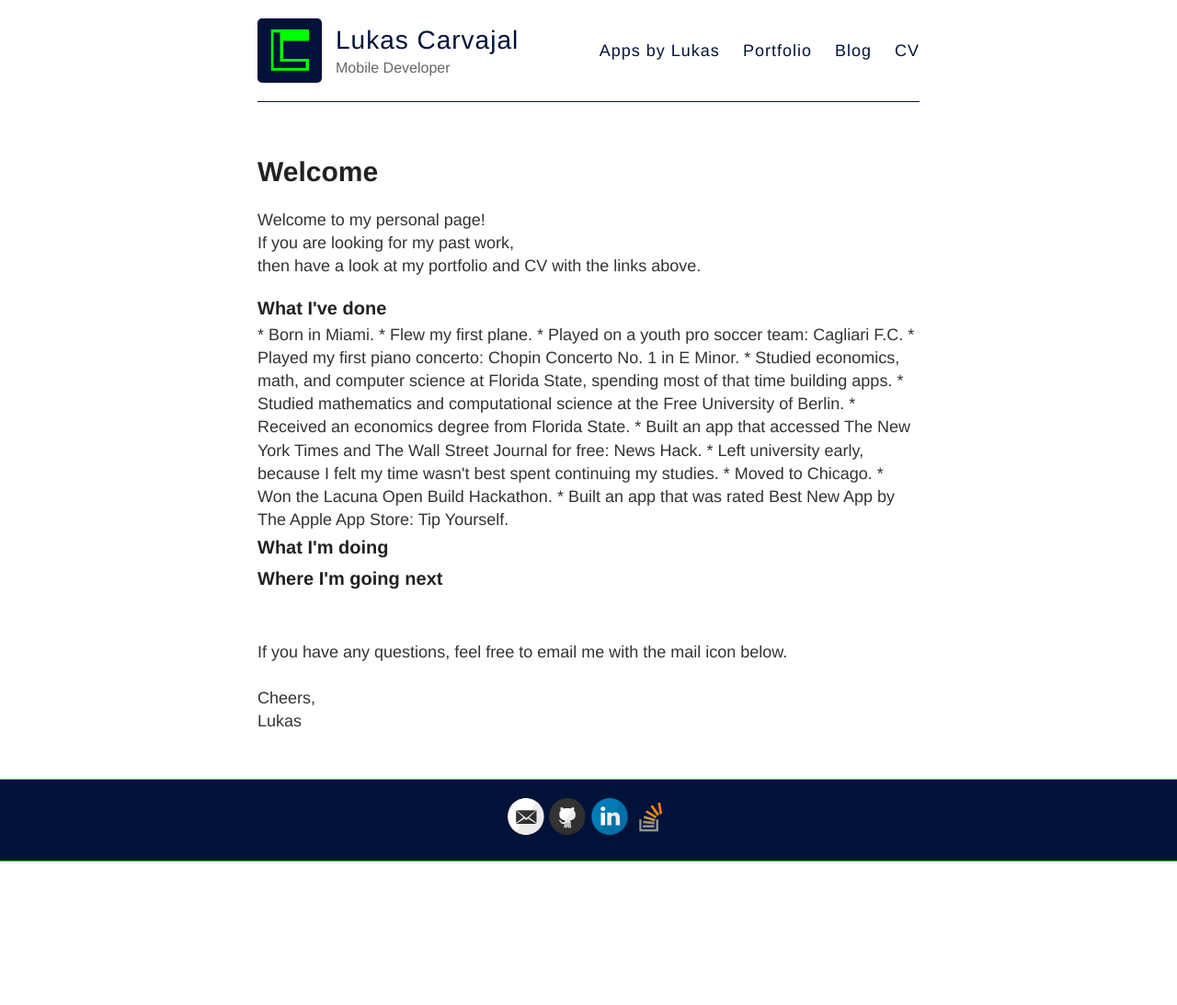
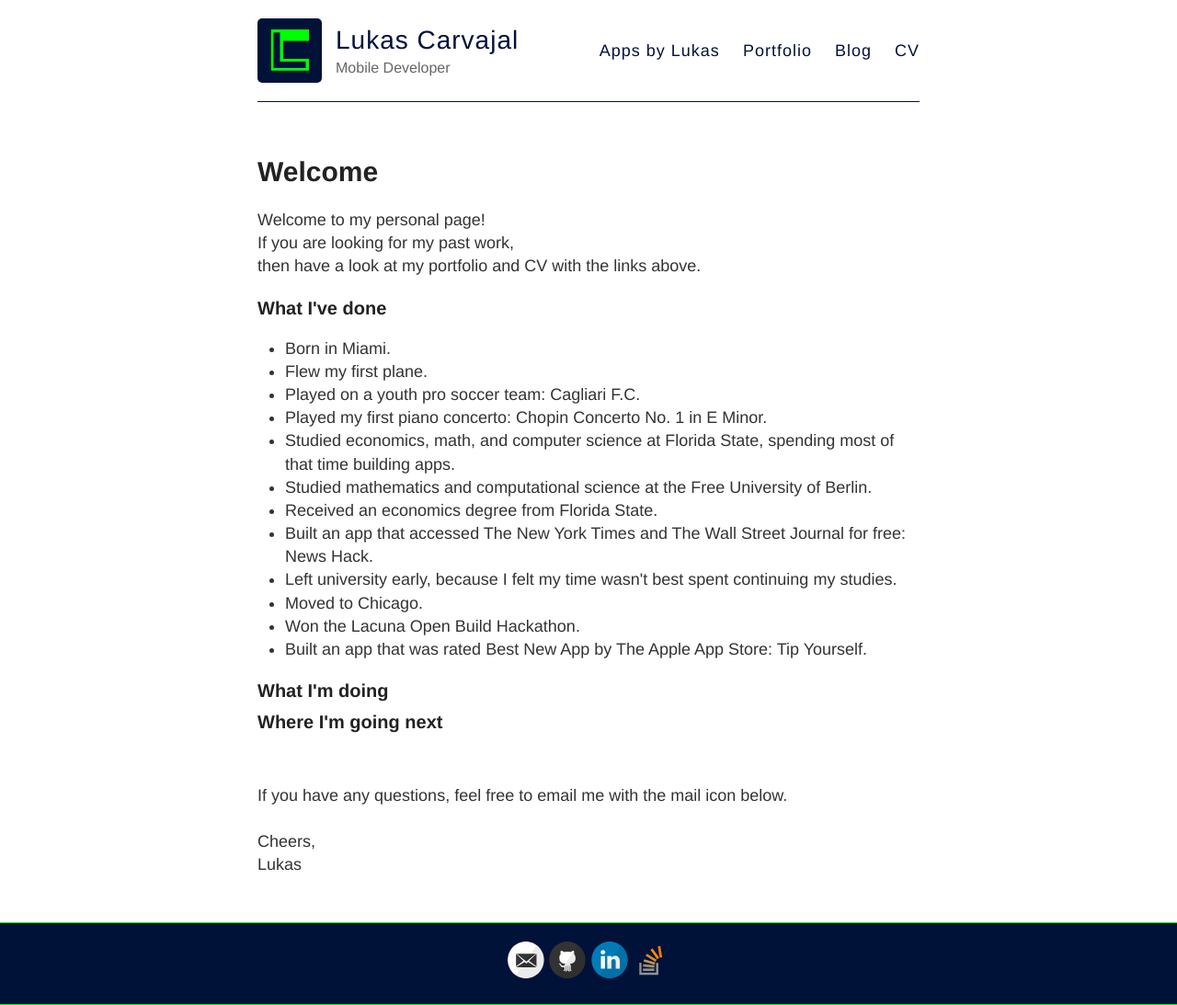
Before and after one commit to Lcarvajal/Lcarvajal.github.io, a Jekyll site: the page built from index.html, in a window 1280 px wide. Shown: the whole page at 92% size. Built offline with Jekyll 4.4.1, drawn with Linux system fonts in a browser that asks for light colours; before the commit the page ends 937 px from its top, so only the background shows below that.

Commit message:
Update index.html copy

```diff
--- a/index.html
+++ b/index.html
@@ -10,22 +10,24 @@
 then have a look at my portfolio and CV with the links above.<br>
 
 <h3>What I've done</h3>
-* Born in Miami.
+<ul>
+	<li>Born in Miami.</li>
 
-* Flew my first plane.
-* Played on a youth pro soccer team: Cagliari F.C.
-* Played my first piano concerto: Chopin Concerto No. 1 in E Minor.
+	<li>Flew my first plane.</li>
+	<li>Played on a youth pro soccer team: Cagliari F.C.</li>
+	<li>Played my first piano concerto: Chopin Concerto No. 1 in E Minor.</li>
 
-* Studied economics, math, and computer science at Florida State, spending most of that time building apps.
-* Studied mathematics and computational science at the Free University of Berlin.
-* Received an economics degree from Florida State.
+	<li>Studied economics, math, and computer science at Florida State, spending most of that time building apps.</li>
+	<li>Studied mathematics and computational science at the Free University of Berlin.</li>
+	<li>Received an economics degree from Florida State.</li>
 
-* Built an app that accessed The New York Times and The Wall Street Journal for free: News Hack.
-* Left university early, because I felt my time wasn't best spent continuing my studies.
-* Moved to Chicago.
+	<li>Built an app that accessed The New York Times and The Wall Street Journal for free: News Hack.</li>
+	<li>Left university early, because I felt my time wasn't best spent continuing my studies.</li>
+	<li>Moved to Chicago.</li>
 
-* Won the Lacuna Open Build Hackathon.
-* Built an app that was rated Best New App by The Apple App Store: Tip Yourself.
+	<li>Won the Lacuna Open Build Hackathon.</li>
+	<li>Built an app that was rated Best New App by The Apple App Store: Tip Yourself.</li>
+</ul>
 
 <h3>What I'm doing</h3>
 
```
